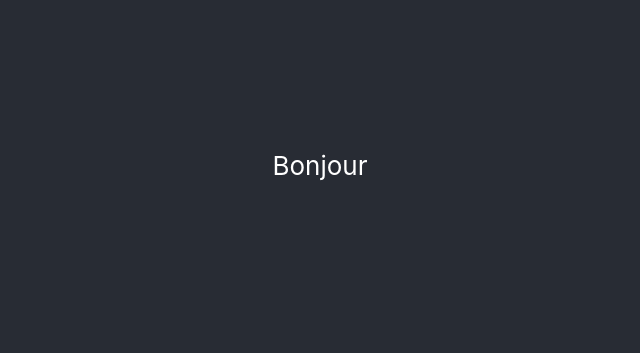
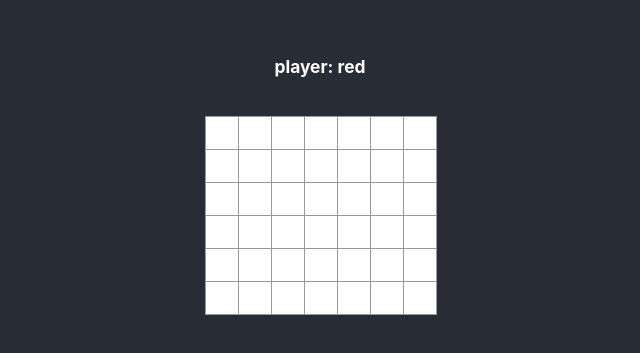
Before and after one commit to AnthonyDiTom/AIWars, a React (Create React App) app: page / in a window 1280 px wide. Shown: the part 235-588 px from the top of the page, without its empty margins (320-960 px from the left). Built offline with nearby package versions, Linux system fonts and the light colour scheme.

Commit message:
basic ui

```diff
--- a/package.json
+++ b/package.json
@@ -41,6 +41,7 @@
     ]
   },
   "devDependencies": {
+    "@types/uuid": "^8.3.0",
     "@typescript-eslint/eslint-plugin": "^4.19.0",
     "@typescript-eslint/parser": "^4.19.0",
     "eslint": "^7.2.0",
--- a/src/App.css
+++ b/src/App.css
@@ -1,5 +1,25 @@
 .App {
   text-align: center;
+}
+
+.square {
+  background: #fff;
+  border: 1px solid #999;
+  float: left;
+  font-size: 24px;
+  font-weight: bold;
+  line-height: 34px;
+  height: 34px;
+  margin-right: -1px;
+  margin-top: -1px;
+  padding: 0;
+  text-align: center;
+  width: 34px;
+}
+
+.square:focus {
+  outline: none;
+  background: #ddd;
 }
 
 .App-header {
--- a/src/Board.tsx
+++ b/src/Board.tsx
@@ -1,8 +1,90 @@
-import React from 'react';
+import React, { useState } from 'react';
 import './App.css';
 
 function Board() {
-  return <div>Bonjour</div>;
+  const [squares, setSquares] = useState(() => [
+    ['', '', '', '', '', '', ''],
+    ['', '', '', '', '', '', ''],
+    ['', '', '', '', '', '', ''],
+    ['', '', '', '', '', '', ''],
+    ['', '', '', '', '', '', ''],
+    ['', '', '', '', '', '', ''],
+  ]);
+
+  const [player, setPlayer] = useState('red');
+
+  function setNextPlayer() {
+    setPlayer(player === 'red' ? 'blue' : 'red');
+  }
+
+  function color(id: string): string {
+    switch (id) {
+      case 'red':
+        return 'red';
+      case 'blue':
+        return 'blue';
+      default:
+        return 'white';
+    }
+  }
+
+  function renderSquare(row: number, column: number) {
+    const styles = {
+      backgroundColor: color(squares[row][column]),
+    };
+
+    return (
+      <button
+        key={`${row}${column}`}
+        style={styles}
+        type="button"
+        className="square"
+        onClick={() => selectColumn(column)}
+      >
+        {}
+      </button>
+    );
+  }
+
+  function renderRow(row: Array<string>, rowIndex: number) {
+    return (
+      <div className="board-row" key={`${rowIndex}`}>
+        {row.map((value, index) => {
+          return renderSquare(rowIndex, index);
+        })}
+      </div>
+    );
+  }
+
+  function selectColumn(column: number) {
+    const row = availableRowIn(column);
+    if (row === -1) {
+      return;
+    }
+    const squaresCopy = [...squares];
+    squaresCopy[row][column] = player;
+    setSquares(squaresCopy);
+    setNextPlayer();
+  }
+
+  function availableRowIn(column: number): number {
+    let lastIndex = -1;
+    squares.forEach((value, index) => {
+      if (value[column] === '') {
+        lastIndex = index;
+      }
+    });
+    return lastIndex;
+  }
+
+  return (
+    <div>
+      <h6>player: {player}</h6>
+      {squares.map((value, index) => {
+        return renderRow(value, index);
+      })}
+    </div>
+  );
 }
 
 export default Board;
```
Also changed, not shown: 2 other files (tests, documents, lock files or other folders).
